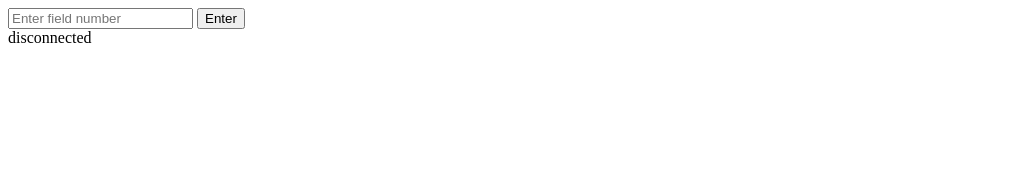
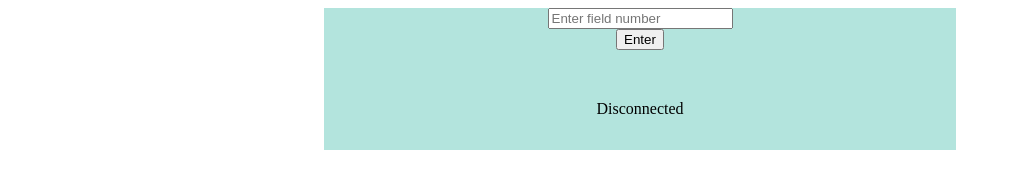
Before and after one commit to Julfyy/PIS-Lab-7, a plain HTML site: page public/index.html in a window 1280 px wide. Shown: the whole page, without its empty margins (0-1011 px from the left). Drawn offline with Linux system fonts and the light colour scheme.

Commit message:
added some styles

```diff
--- a/public/index.html
+++ b/public/index.html
@@ -7,10 +7,13 @@
 </head>
 
 <body>
-    <input type="text" id="input" placeholder="Enter field number" />
-    <button id="submitButton" type="submit">Enter</button>
-    <div id="result"></div>
-    <div id="connection"></div>
+
+    <div id="container">
+        <input type="text" id="input" placeholder="Enter field number" />
+        <button id="submitButton" type="submit">Enter</button>
+        <div id="result"></div>
+        <div id="connection"></div>
+    </div>
 
     <script src="script.js"></script>
 </body>
--- a/public/script.js
+++ b/public/script.js
@@ -13,9 +13,11 @@ window.addEventListener('load', () => {
     input.value = '';
   });
 
-  ws.onopen = () => (document.querySelector('#result').innerHTML = 'connected');
+  ws.onopen = () =>
+    (document.querySelector('#connection').innerHTML = 'Connected');
   ws.onclose = () =>
-    (document.querySelector('#result').innerHTML = 'disconnected');
-  ws.onmessage = (response) =>
-    (document.querySelector('#result').innerHTML = response.data);
+    (document.querySelector('#connection').innerHTML = 'Disconnected');
+  ws.onmessage = (response) => {
+    resultField.innerHTML = `${response.data} grows on this field`;
+  };
 });
--- a/public/style.css
+++ b/public/style.css
@@ -0,0 +1,23 @@
+#container {
+  background-color: #b3e4dd;
+  display: flex;
+  flex-direction: column;
+  align-items: center;
+  justify-items: center;
+
+  height: auto;
+  width: 50%;
+}
+body {
+  display: flex;
+  flex-direction: column;
+  align-items: center;
+  justify-items: center;
+}
+div {
+  display: flex;
+  flex-direction: column;
+  align-items: center;
+  justify-items: center;
+  height: 50px;
+}
```
